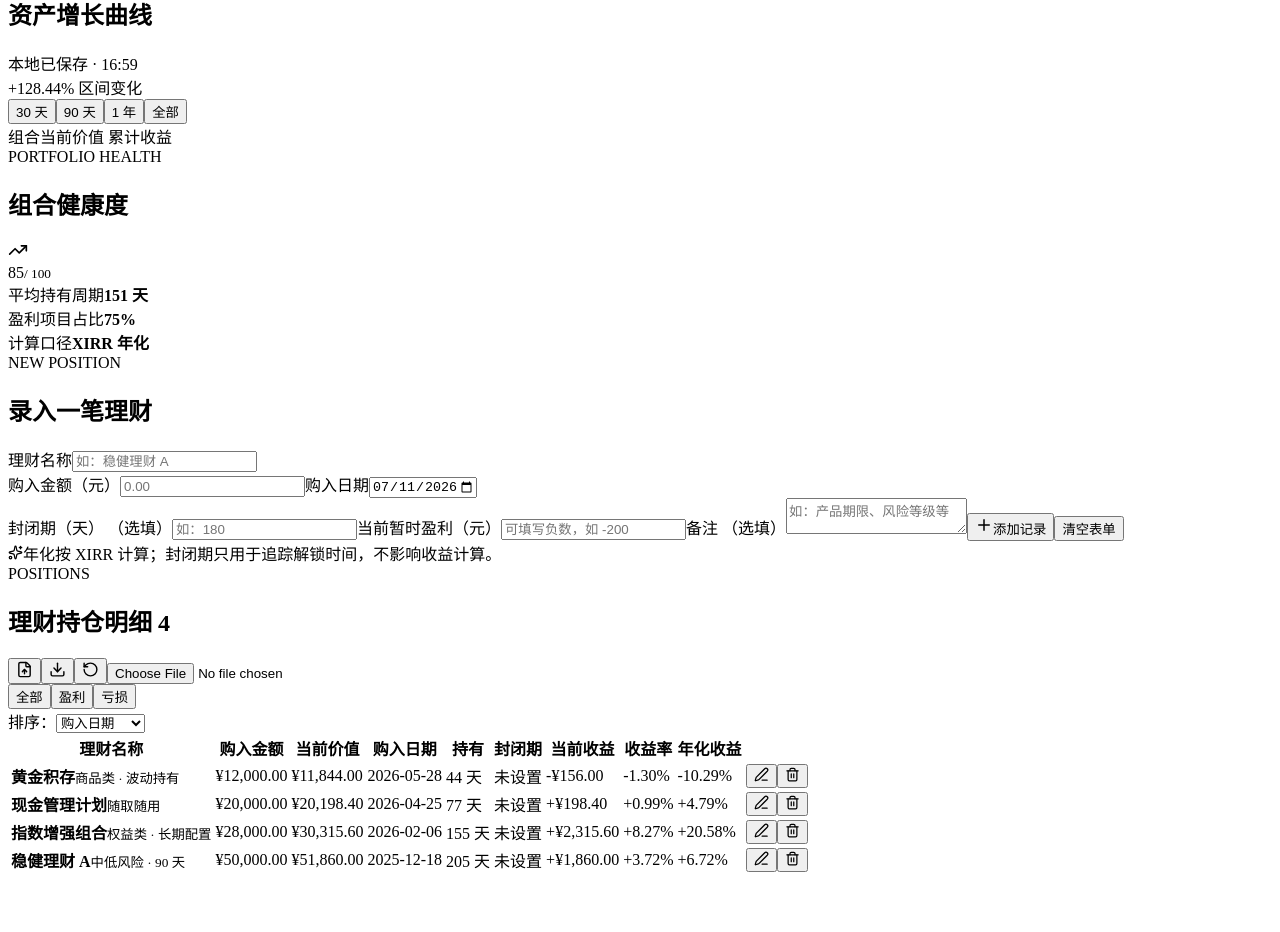
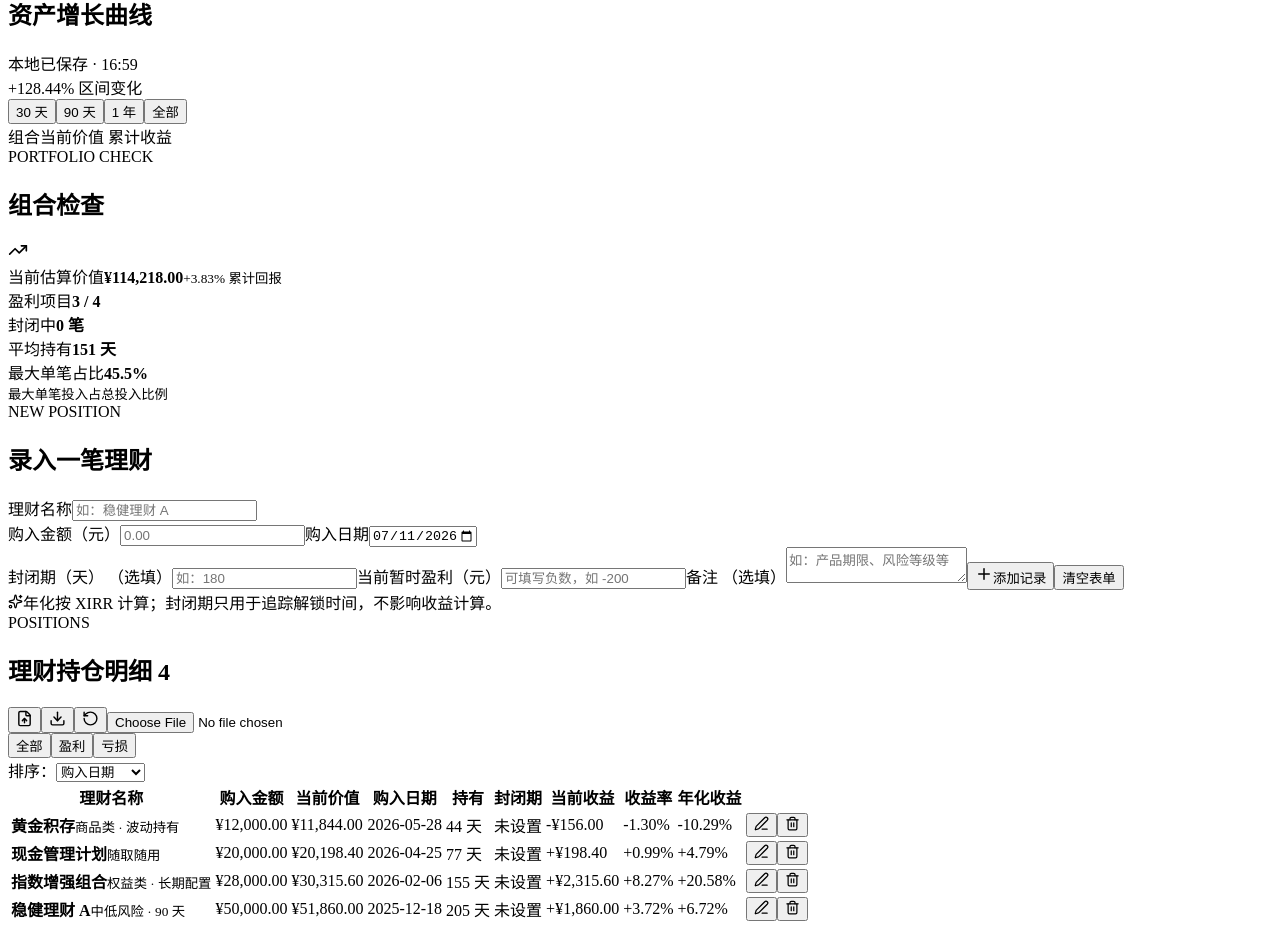
Before and after one commit to SuperMike96/investment_dashboard, a React (Vite) app: page / in a window 1280 px wide. Shown: the part 789-1721 px from the top of the page. Before the commit the page ends 1672 px from the top, so only its background shows below. Built offline with nearby package versions, Linux system fonts and the light colour scheme; the HTML template or start-up script is replaced by a standard one.

Commit message:
refactor: make portfolio checks explainable

```diff
--- a/src/App.tsx
+++ b/src/App.tsx
@@ -269,6 +269,10 @@ function App() {
   const chartStartValue = trendData[0]?.value ?? 0
   const chartEndValue = trendData[trendData.length - 1]?.value ?? 0
   const chartChange = chartStartValue ? (chartEndValue - chartStartValue) / chartStartValue : 0
+  const currentValue = metrics.totalAmount + metrics.totalProfit
+  const profitableCount = investments.filter((investment) => investment.profit >= 0).length
+  const lockedCount = investments.filter((investment) => lockupStatus(investment.date, investment.lockupDays).state === 'active').length
+  const largestShare = metrics.totalAmount ? Math.max(...investments.map((investment) => investment.amount)) / metrics.totalAmount : 0
   const portfolioSummary = investments.length
     ? `${metrics.totalProfit >= 0 ? '当前组合处于盈利状态' : '当前组合处于回撤状态'} · ${investments.length} 笔持仓 · 平均持有 ${Math.round(metrics.averageDays)} 天`
     : '还没有持仓记录，添加第一笔理财开始追踪。'
@@ -345,14 +349,15 @@ function App() {
           </article>
 
           <article className="glass-panel portfolio-panel">
-            <div className="panel-heading"><div><span className="eyebrow">PORTFOLIO HEALTH</span><h2>组合健康度</h2></div><div className="orbital-icon"><TrendingUp size={20} /></div></div>
-            <div className="portfolio-score"><span>{Math.min(99, Math.max(0, Math.round(68 + metrics.returnRate * 450)))}</span><small>/ 100</small></div>
-            <div className="score-bar"><i style={{ width: `${Math.min(99, Math.max(2, 68 + metrics.returnRate * 450))}%` }} /></div>
-            <div className="health-items">
-              <div><span>平均持有周期</span><strong>{Math.round(metrics.averageDays || 0)} 天</strong></div>
-              <div><span>盈利项目占比</span><strong>{investments.length ? `${Math.round((investments.filter((item) => item.profit >= 0).length / investments.length) * 100)}%` : '—'}</strong></div>
-              <div><span>计算口径</span><strong>{metrics.annualizedMethod === 'xirr' ? 'XIRR 年化' : '加权估算'}</strong></div>
+            <div className="panel-heading"><div><span className="eyebrow">PORTFOLIO CHECK</span><h2>组合检查</h2></div><div className="orbital-icon"><TrendingUp size={20} /></div></div>
+            <div className="inspection-hero"><span>当前估算价值</span><strong>{privacyMode ? '••••••' : formatCurrency(currentValue)}</strong><small className={metrics.totalProfit >= 0 ? 'positive' : 'negative'}>{privacyMode ? '••••' : formatPercent(metrics.returnRate)} 累计回报</small></div>
+            <div className="inspection-grid">
+              <div><span>盈利项目</span><strong>{profitableCount} / {investments.length || 0}</strong></div>
+              <div><span>封闭中</span><strong>{lockedCount} 笔</strong></div>
+              <div><span>平均持有</span><strong>{Math.round(metrics.averageDays || 0)} 天</strong></div>
+              <div><span>最大单笔占比</span><strong>{privacyMode ? '••••' : `${(largestShare * 100).toFixed(1)}%`}</strong></div>
             </div>
+            <div className="concentration-bar"><i style={{ width: `${Math.min(100, largestShare * 100)}%` }} /></div><small className="concentration-note">最大单笔投入占总投入比例</small>
           </article>
         </section>
 
```
Also changed, not shown: src/styles.css, 1 other file (tests, documents, lock files or other folders).
